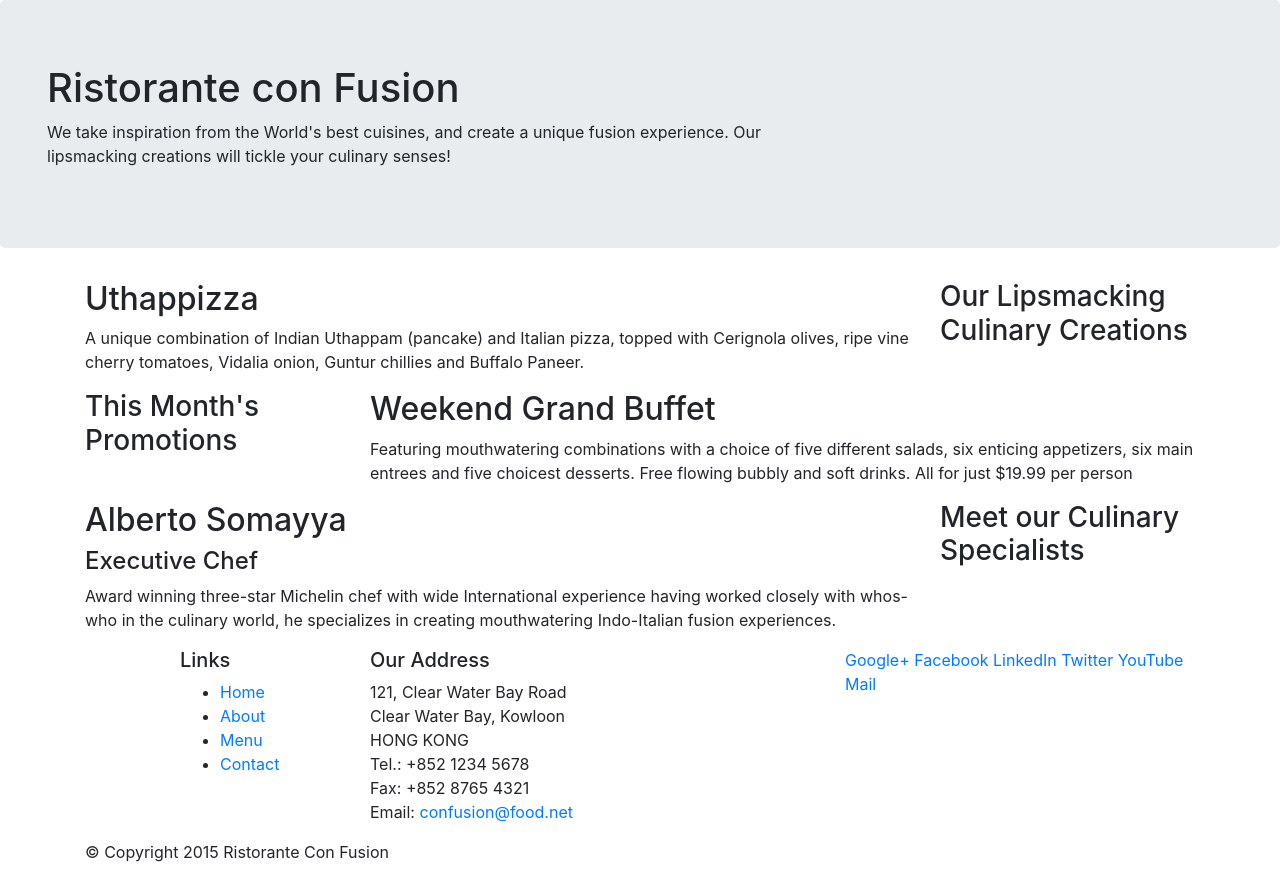
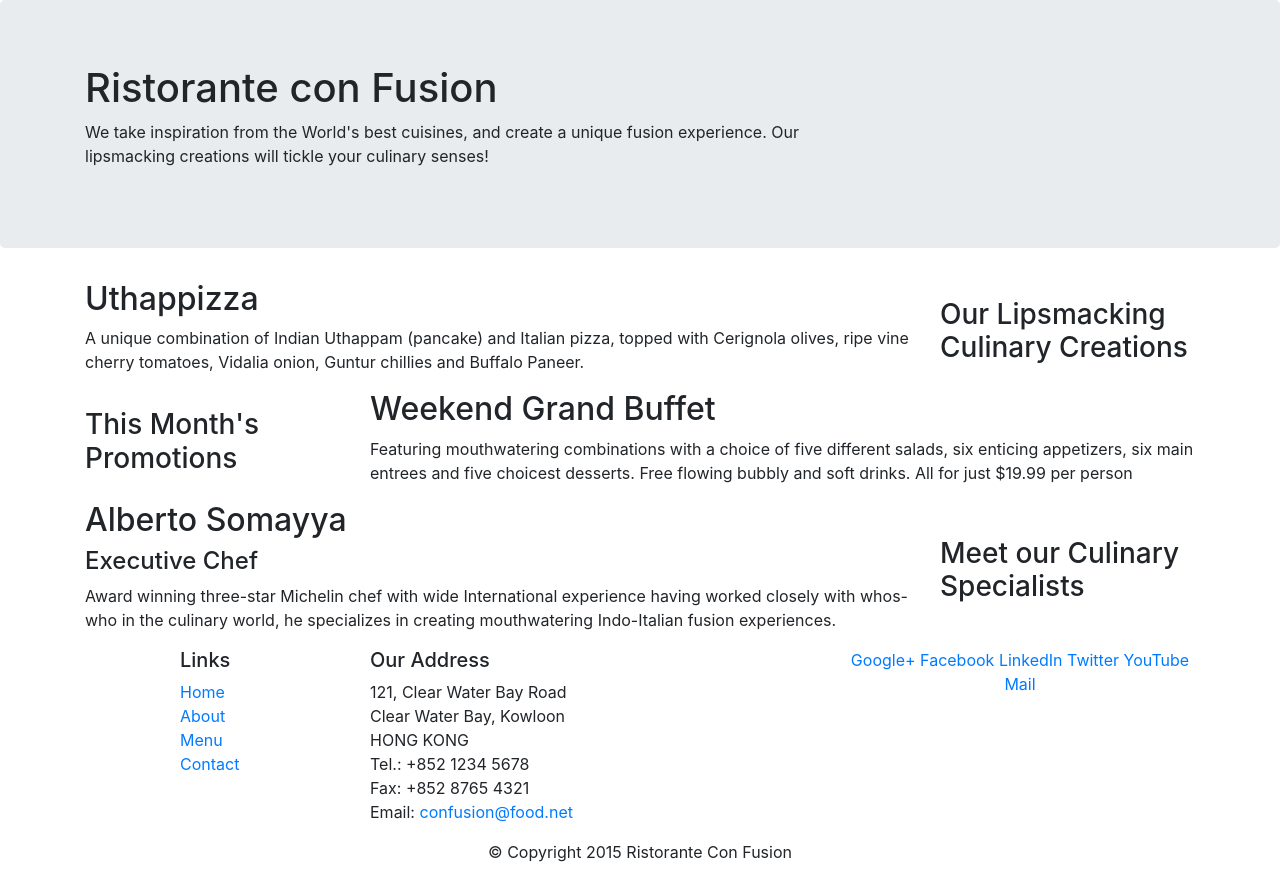
Before and after one commit to sehgalabhi/ui-simple, a website: page index.html in a window 1280 px wide. Drawn offline with nearby package versions, Linux system fonts and the light colour scheme.

Commit message:
Bootstrap Grid Part 2

```diff
--- a/index.html
+++ b/index.html
@@ -8,15 +8,16 @@
 
     <!-- Bootstrap CSS -->
     <link rel="stylesheet" href="node_modules/bootstrap/dist/css/bootstrap.min.css">
+    <link rel="stylesheet" href="css/styles.css">
     <title>Ristorante Con Fusion</title>
 </head>
 
 <body>
 
     <header class="jumbotron">
-        <div class="col-12 col-sm-8">
-            <div>
-                <div>
+        <div class="container">
+            <div class="row row-header">
+                <div class="col-12 col-sm-8">
                     <h1>Ristorante con Fusion</h1>
                     <p>We take inspiration from the World's best cuisines, and create a unique fusion experience. Our lipsmacking creations will tickle your culinary senses!</p>
                 </div>
@@ -27,7 +28,7 @@
     </header>
 
     <div class="container">
-        <div class="row">
+        <div class="row row-content align-items-center">
             <div class="col-sm-4 order-sm-8 col-md-3 order-md-9">
                 <h3>Our Lipsmacking Culinary Creations</h3>
             </div>
@@ -38,7 +39,7 @@
         </div>
 
 
-        <div class="row">
+        <div class="row row-content align-items-center">
             <div class="col-sm-4 col-md-3">
                 <h3>This Month's Promotions</h3>
             </div>
@@ -48,7 +49,7 @@
             </div>
         </div>
 
-        <div class="row">
+        <div class="row row-content align-items-center">
             <div class="col-sm-4 order-sm-8 col-md-3 order-md-9">
                 <h3>Meet our Culinary Specialists</h3>
             </div>
@@ -60,12 +61,12 @@
         </div>
     </div>
 
-    <footer>
+    <footer class="footer">
         <div class="container">
             <div class="row">
                 <div class="col-5 offset-1 col-sm-2">
                     <h5>Links</h5>
-                    <ul>
+                    <ul class="list-unstyled">
                         <li><a href="#">Home</a></li>
                         <li><a href="#">About</a></li>
                         <li><a href="#">Menu</a></li>
@@ -84,7 +85,7 @@
 		           </address>
                 </div>
                 <div class="col col-sm-4">
-                    <div>
+                    <div style="text-align:center">
                         <a href="http://google.com/+">Google+</a>
                         <a href="http://www.facebook.com/profile.php?id=">Facebook</a>
                         <a href="http://www.linkedin.com/in/">LinkedIn</a>
@@ -94,7 +95,7 @@
                     </div>
                 </div>
            </div>
-           <div class="row">
+           <div class="row justify-content-center">
                 <div class="col-auto">
                     <p>© Copyright 2015 Ristorante Con Fusion</p>
                 </div>
```
